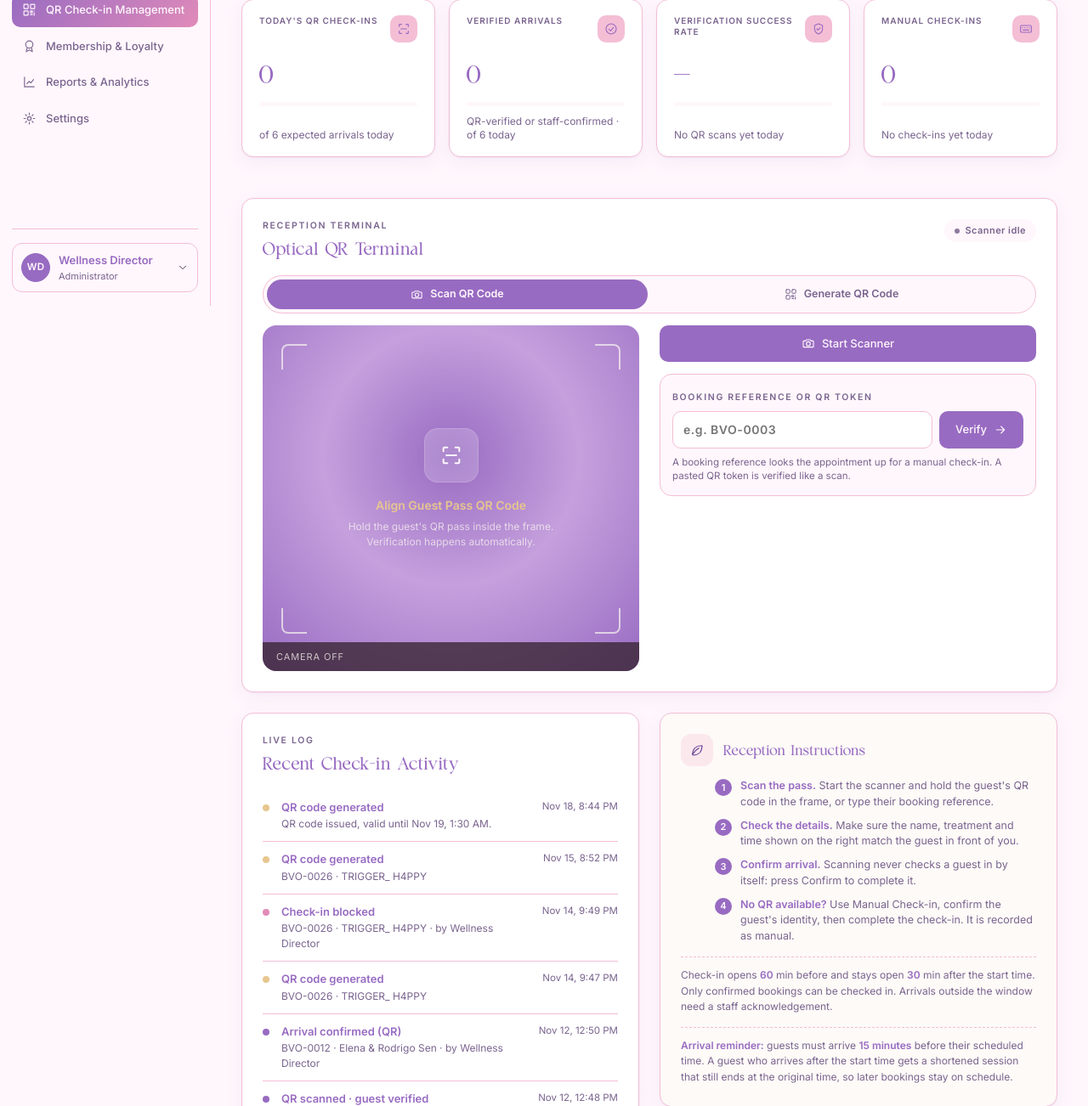
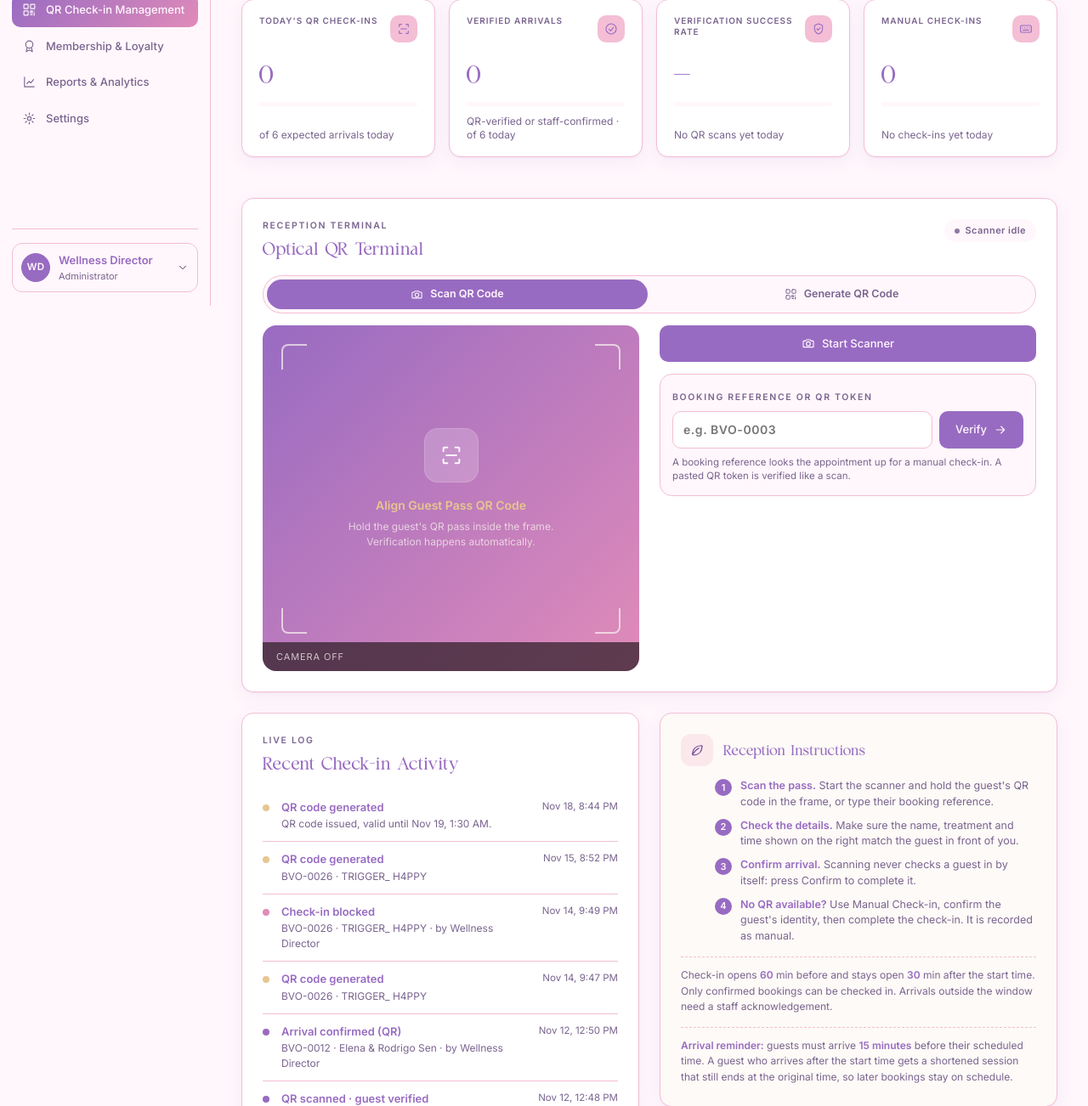
Before and after one commit to JocelDS/Bella-Vista-Oasis, a PHP site: page /Admin/qr-checkin.php in a window 1280 px wide. Shown: the part 440-1742 px from the top of the page at 85% size. Run offline with PHP 8.4, Linux system fonts and the light colour scheme; a user stored in the database is signed in; data comes from the database, SQL or seed files in the repository; data that the repository does not hold is empty; some web fonts are replaced.

Commit message:
Update QR check-in styling and functionality

```diff
--- a/Admin/assets/css/qr-checkin.css
+++ b/Admin/assets/css/qr-checkin.css
@@ -214,12 +214,7 @@
   border-radius: 16px;
   aspect-ratio: 1 / 0.92;
   min-height: 250px;
-  background: radial-gradient(
-    circle at 50% 38%,
-    #986BC2 0%,
-    var(--emerald) 45%,
-    var(--dark) 100%
-  );
+  background: linear-gradient(135deg, #986BC2 0%, #E18BB9 100%);
   color: var(--cream);
   display: flex;
   align-items: center;
--- a/Admin/assets/js/qr-checkin.js
+++ b/Admin/assets/js/qr-checkin.js
@@ -853,12 +853,18 @@
         var c = canvas.getContext('2d');
         c.fillStyle = '#ffffff';
         c.fillRect(0, 0, size, size);
-        c.fillStyle = '#49364f';
         for (var r = 0; r < n; r++) {
             for (var col = 0; col < n; col++) {
-                if (q.isDark(r, col)) { c.fillRect((col + margin) * cell, (r + margin) * cell, cell, cell); }
+                if (q.isDark(r, col)) { c.fillStyle = qrTone(r, col, n); c.fillRect((col + margin) * cell, (r + margin) * cell, cell, cell); }
             }
         }
+    }
+
+    /* System palette QR: purple finder squares, purple-to-pink fade across the data modules. */
+    function qrTone(r, col, n) {
+        if ((r < 7 && col < 7) || (r < 7 && col >= n - 7) || (r >= n - 7 && col < 7)) { return 'rgb(152,107,194)'; }
+        var t = (r + col) / (2 * (n - 1));
+        return 'rgb(' + Math.round(152 + 73 * t) + ',' + Math.round(107 + 32 * t) + ',' + Math.round(194 - 9 * t) + ')';
     }
 
     function doGenerate(id) {
@@ -943,10 +949,9 @@
         q.addData(g.payload); q.make();
         var n = q.getModuleCount(), cell = 6, mg = 3, qs = (n + 2 * mg) * cell, qx = 48, qy = 270;
         rect(qx, qy, qs, qs, '#FFFFFF');
-        c.fillStyle = INK;
         for (var r = 0; r < n; r++) {
             for (var col = 0; col < n; col++) {
-                if (q.isDark(r, col)) { c.fillRect(qx + (col + mg) * cell, qy + (r + mg) * cell, cell, cell); }
+                if (q.isDark(r, col)) { c.fillStyle = qrTone(r, col, n); c.fillRect(qx + (col + mg) * cell, qy + (r + mg) * cell, cell, cell); }
             }
         }
         text(qx, qy + qs + 16, '9px ' + SANS, MUTE, 'Valid until ' + (g.expires || ''));
```
